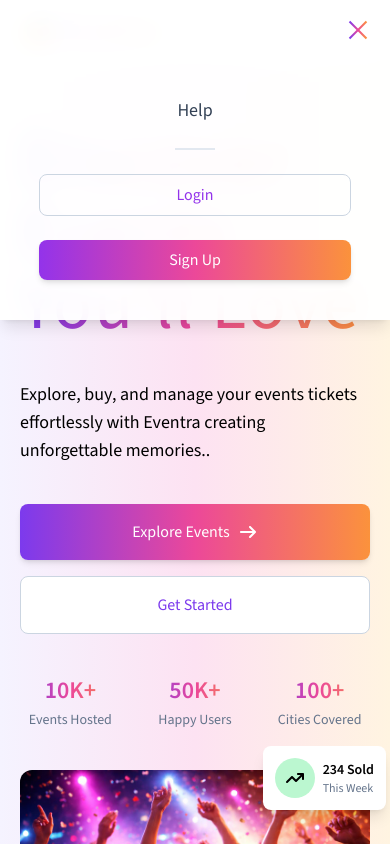
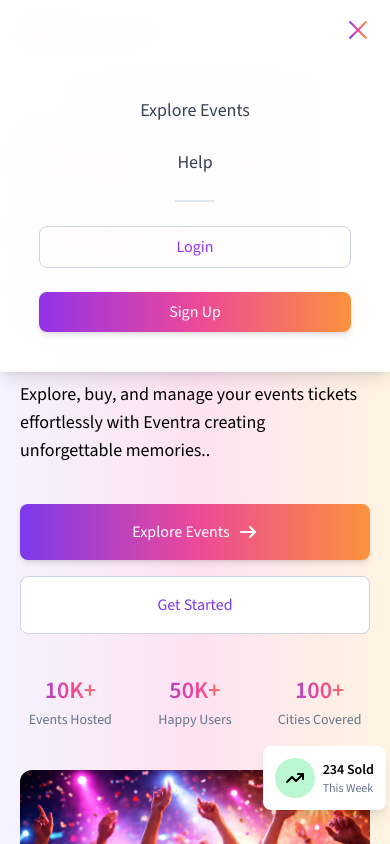
Before and after one commit to vhemmsley/Eventra-Online-Ticket-Shop, a Vue app: page / in a window 390 px wide. Both pictures are taken after a click on the button 358 px from the left and 30 px from the top of the page. Shown: the top 844 px of the page. Built offline with nearby package versions, Linux system fonts and the light colour scheme.

Commit message:
vh test111

```diff
--- a/src/components/layout/TheHeader.vue
+++ b/src/components/layout/TheHeader.vue
@@ -88,7 +88,6 @@
     ]"
   >
     <router-link
-      v-if="!isEventsPage"
       to="/events"
       @click="toggleMenu"
       class="text-slate-700 text-lg hover:text-purple-600 transition"
@@ -97,7 +96,7 @@
     </router-link>
 
     <router-link
-      href="#"
+      to="/"
       @click="toggleMenu"
       class="text-slate-700 text-lg hover:text-purple-600 transition"
     >
@@ -171,10 +170,6 @@
     isAuthPage() {
       return (this.routePath = '/auth')
     },
-
-    isEventsPage() {
-      return (this.routePath = '/events')
-    },
   },
 }
 </script>
```
